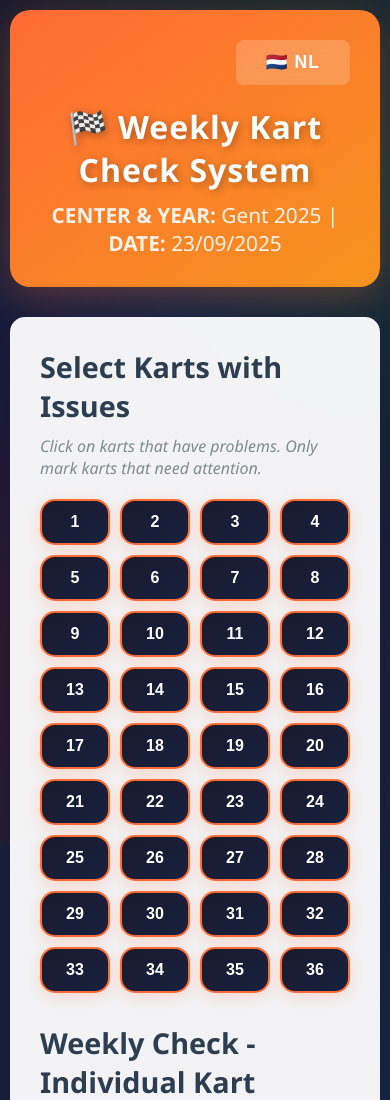
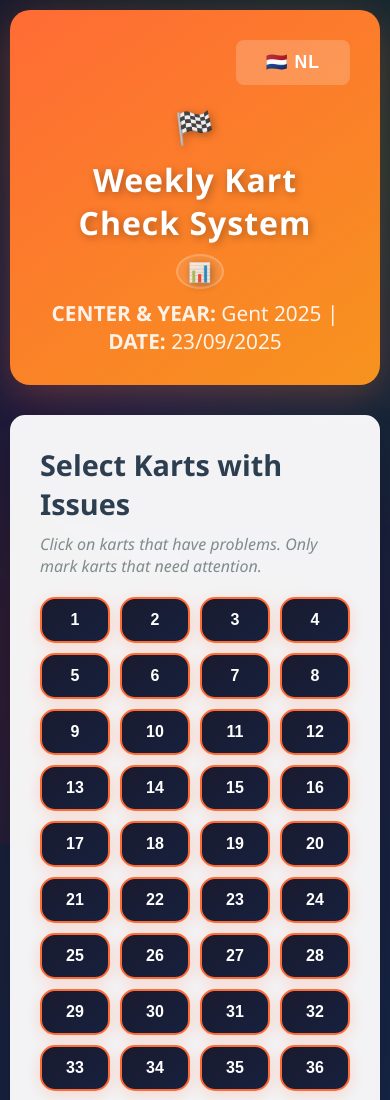
Before and after one commit to BeCreativeRuben/WeeklyKartCheck, a plain HTML site: page index.html in a window 390 px wide. Shown: the top 1100 px of the page. Drawn offline with Linux system fonts and the light colour scheme.

Commit message:
Add spreadsheet link to header - direct access to Google Sheets in new tab

```diff
--- a/index.html
+++ b/index.html
@@ -15,7 +15,16 @@
                     <button id="languageToggle" class="btn btn-small">🇳🇱 NL</button>
                 </div>
             </div>
-            <h1>🏁 <span data-en="Weekly Kart Check System" data-nl="Wekelijkse Kart Controle Systeem">Weekly Kart Check System</span></h1>
+            <h1>🏁 <span data-en="Weekly Kart Check System" data-nl="Wekelijkse Kart Controle Systeem">Weekly Kart Check System</span>
+                <a href="https://docs.google.com/spreadsheets/d/1sCTKJzF1b7pZ5bB1AFD8Y-Hzx2HXI4x5AhVMNVi6gM8/edit"
+                   target="_blank"
+                   class="spreadsheet-link"
+                   title="Open Spreadsheet in New Tab"
+                   data-en-title="Open Spreadsheet in New Tab"
+                   data-nl-title="Open Spreadsheet in Nieuw Tabblad">
+                    📊
+                </a>
+            </h1>
             <p><strong data-en="CENTER & YEAR:" data-nl="CENTRUM & JAAR:">CENTER & YEAR:</strong> Gent 2025 | <strong data-en="DATE:" data-nl="DATUM:">DATE:</strong> <span id="currentDate"></span></p>
         </header>
 
--- a/styles.css
+++ b/styles.css
@@ -900,3 +900,49 @@ header p {
     border-color: #ff6b35;
     box-shadow: 0 0 0 3px rgba(255, 107, 53, 0.1);
 }
+
+/* Spreadsheet Link Styles */
+.spreadsheet-link {
+    display: inline-block;
+    margin-left: 15px;
+    font-size: 1.5rem;
+    text-decoration: none;
+    color: rgba(255, 255, 255, 0.8);
+    transition: all 0.3s ease;
+    padding: 8px 12px;
+    border-radius: 50%;
+    background: rgba(255, 255, 255, 0.1);
+    backdrop-filter: blur(10px);
+    border: 2px solid rgba(255, 255, 255, 0.2);
+    vertical-align: middle;
+    line-height: 1;
+}
+
+.spreadsheet-link:hover {
+    color: white;
+    background: rgba(255, 255, 255, 0.2);
+    border-color: rgba(255, 255, 255, 0.4);
+    transform: scale(1.1) translateY(-2px);
+    box-shadow: 0 4px 15px rgba(255, 255, 255, 0.2);
+}
+
+.spreadsheet-link:active {
+    transform: scale(0.95);
+}
+
+/* Responsive adjustments for spreadsheet link */
+@media (max-width: 768px) {
+    .spreadsheet-link {
+        margin-left: 10px;
+        font-size: 1.2rem;
+        padding: 6px 10px;
+    }
+
+    header h1 {
+        display: flex;
+        align-items: center;
+        justify-content: center;
+        flex-wrap: wrap;
+        gap: 10px;
+    }
+}
```
